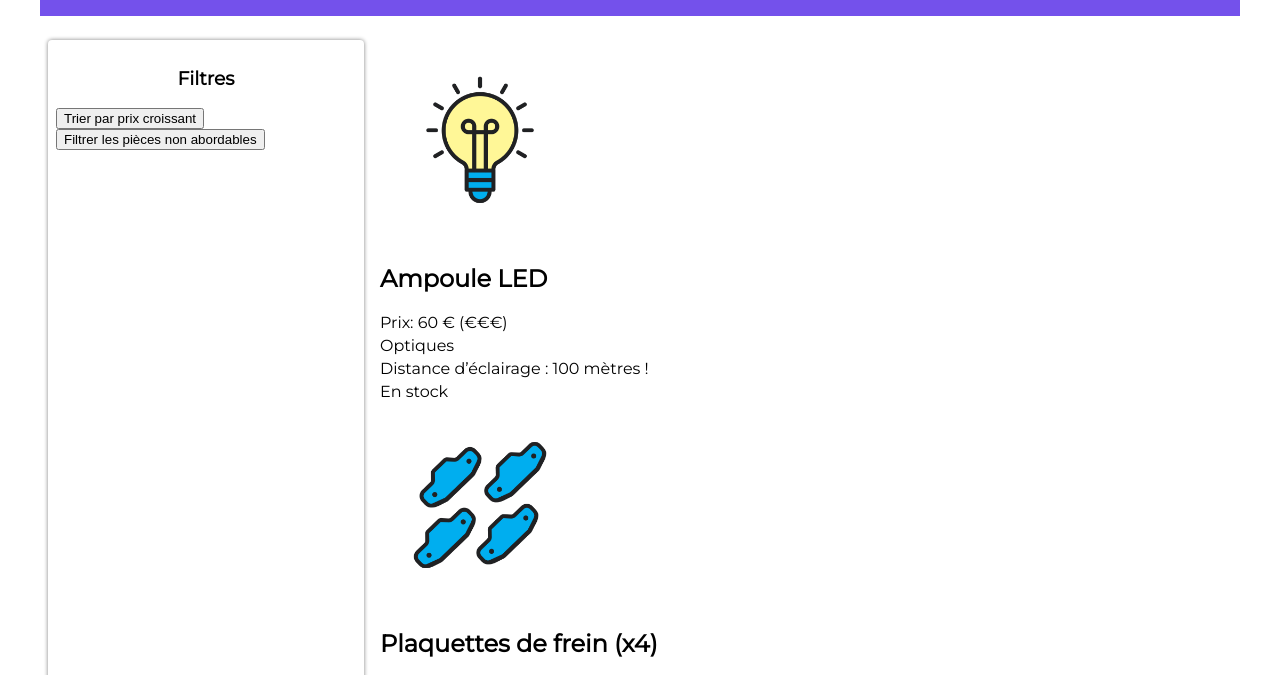
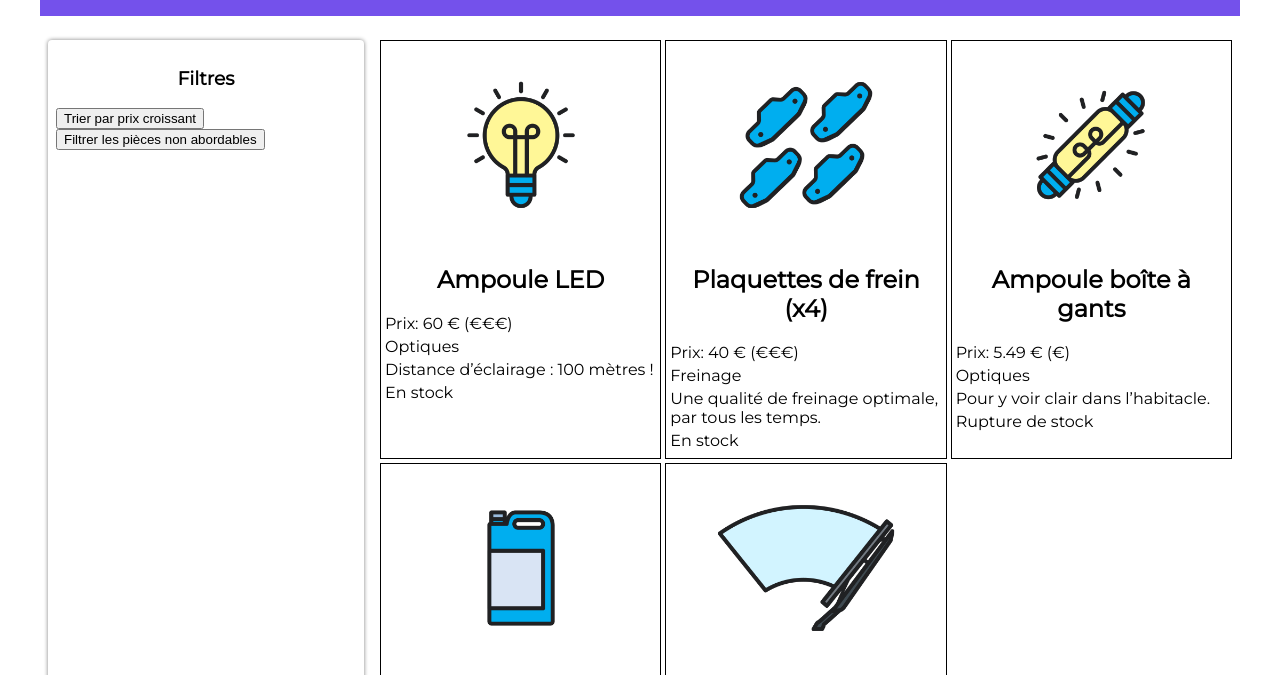
Before and after one commit to Spyros-Zaboukis/Autoparts_JSDynamic, a website: page index.html in a window 1280 px wide. Shown: the part 98-773 px from the top of the page. Drawn offline with Linux system fonts and the light colour scheme.

Commit message:
send function trier et filtrer

```diff
--- a/pieces.js
+++ b/pieces.js
@@ -44,3 +44,33 @@ for (let i = 0; i < pieces.length; i++) {
     pieceElement.appendChild(stockElement);
 
  }
+
+
+
+ // Function pour trier les résultats de sortie par ordre croissant :
+
+ const boutonTrier = document.querySelector(".btn-trier");
+
+ boutonTrier.addEventListener('click', ()=> {
+
+    const piecesOrdonnes = Array.from(pieces);
+
+    piecesOrdonnes.sort((a,b) => {
+        return a.prix - b.prix;
+    });
+    console.log(piecesOrdonnes);
+ });
+
+
+
+
+ // Function pour filtrer les résultats en fonction du prix :
+
+ const boutonFiltrer = document.querySelector(".btn-filtrer");
+
+ boutonFiltrer.addEventListener('click' , ()=> {
+    const piecesFiltrees = pieces.filter((piece)=>{
+        return piece.prix <= 35;
+    });
+    console.log(piecesFiltrees);
+ });
--- a/styles.css
+++ b/styles.css
@@ -45,11 +45,24 @@ main {
 .fiches {
 	flex: 1;
 	margin: 8px;
+	display: grid;
+	grid-template-columns: repeat(3, 1fr);
+	gap: 4px;
 }
-.fiches img {
+.fiches article {
+	border: 1px solid black;
+	padding: 4px;
+}
+.fiches article img {
+	display: block;
+	margin-left: auto;
+	margin-right: auto;
 	max-width: 200px;
 }
-.fiches p {
+.fiches article p {
 	margin-top: 4px;
 	margin-bottom: 4px;
 }
+.fiches article h2 {
+	text-align: center;
+}
```
